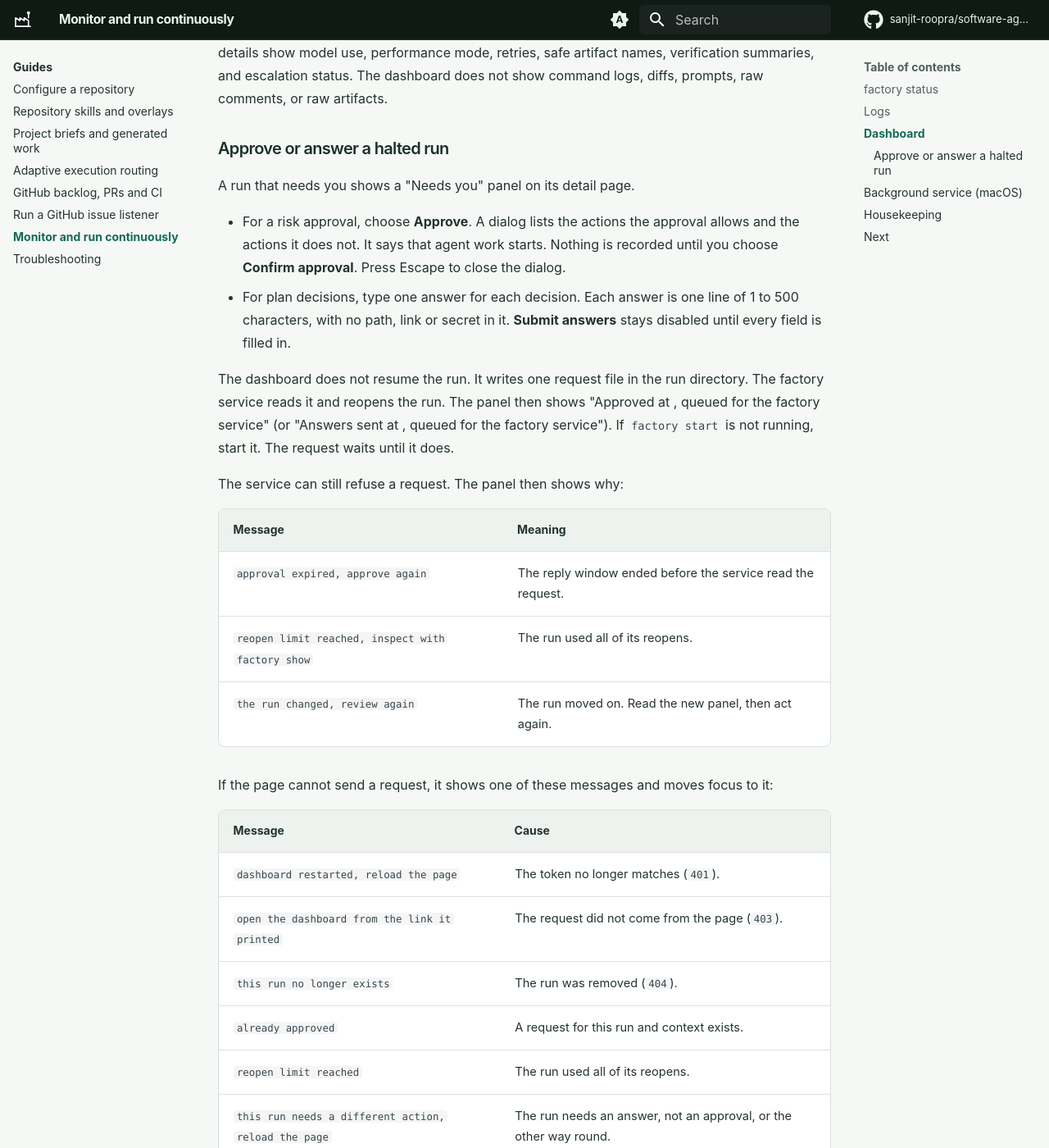
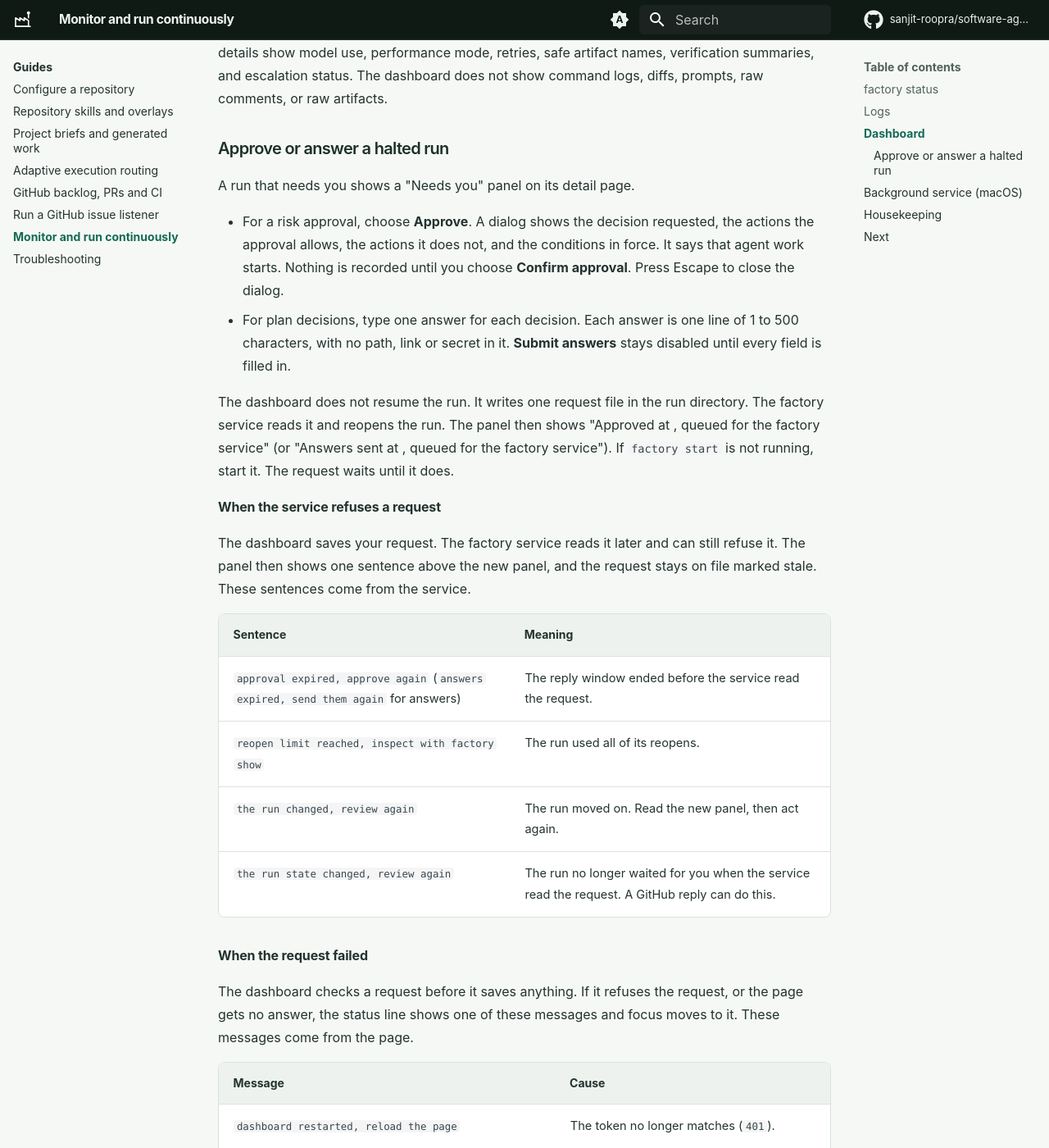
Before and after one commit to sanjit-roopra/software-agent-factory, an MkDocs documentation site: the page built from docs/guides/operations.md, in a window 1280 px wide and 1400 px high, scrolled down 1969 px. Shown: the whole window at 82% size. Built offline with MkDocs 1.6.1 and Material for MkDocs 9.7.7, drawn with Linux system fonts in a browser that asks for light colours; comment, search, counter and statistics services are not loaded; some of the changed text lies outside the part shown.

Commit message:
docs(dashboard): say slice 4 shipped, split the two message tables, add answer wording
ADR-033 spoke of slice 4 as future work in two places and tagged the token
note "(slice 4)". It now says slice 4 added the routes and drops the tag. The
resume and observability docstrings no longer call the dashboard read-only: it
still never calls the write functions, and a test checks that.

The operations guide had one table of service refusals and one of request
failures, and a reader took one for the other. They are now two headed
sections that say who sends each message: the service for a stale request, the
page for a request it could not send. The service table gains the state_changed
sentence, and both tables give the wording for plan answers ("answers already
sent", "answers expired, send them again"). The approve dialog now lists the
decision requested and the conditions in force, and a form for a new episode
starts empty, so the guide says both.

Co-Authored-By: Claude Opus 5.5 <noreply@anthropic.com>
Claude-Session: https://claude.ai/code/session_01BkF6p8bmobrGNmsC9n4UN6

```diff
--- a/docs/guides/operations.md
+++ b/docs/guides/operations.md
@@ -93,10 +93,10 @@ does not show command logs, diffs, prompts, raw comments, or raw artifacts.
 
 A run that needs you shows a "Needs you" panel on its detail page.
 
-- For a risk approval, choose **Approve**. A dialog lists the actions the
-  approval allows and the actions it does not. It says that agent work starts.
-  Nothing is recorded until you choose **Confirm approval**. Press Escape to
-  close the dialog.
+- For a risk approval, choose **Approve**. A dialog shows the decision
+  requested, the actions the approval allows, the actions it does not, and the
+  conditions in force. It says that agent work starts. Nothing is recorded until
+  you choose **Confirm approval**. Press Escape to close the dialog.
 - For plan decisions, type one answer for each decision. Each answer is one line
   of 1 to 500 characters, with no path, link or secret in it. **Submit answers**
   stays disabled until every field is filled in.
@@ -107,31 +107,40 @@ shows "Approved at <time>, queued for the factory service" (or "Answers sent at
 <time>, queued for the factory service"). If `factory start` is not running,
 start it. The request waits until it does.
 
-The service can still refuse a request. The panel then shows why:
+#### When the service refuses a request
 
-| Message | Meaning |
+The dashboard saves your request. The factory service reads it later and can
+still refuse it. The panel then shows one sentence above the new panel, and the
+request stays on file marked stale. These sentences come from the service.
+
+| Sentence | Meaning |
 | --- | --- |
-| `approval expired, approve again` | The reply window ended before the service read the request. |
+| `approval expired, approve again` (`answers expired, send them again` for answers) | The reply window ended before the service read the request. |
 | `reopen limit reached, inspect with factory show` | The run used all of its reopens. |
 | `the run changed, review again` | The run moved on. Read the new panel, then act again. |
+| `the run state changed, review again` | The run no longer waited for you when the service read the request. A GitHub reply can do this. |
 
-If the page cannot send a request, it shows one of these messages and moves
-focus to it:
+#### When the request failed
+
+The dashboard checks a request before it saves anything. If it refuses the
+request, or the page gets no answer, the status line shows one of these messages
+and focus moves to it. These messages come from the page.
 
 | Message | Cause |
 | --- | --- |
 | `dashboard restarted, reload the page` | The token no longer matches (`401`). |
 | `open the dashboard from the link it printed` | The request did not come from the page (`403`). |
 | `this run no longer exists` | The run was removed (`404`). |
-| `already approved` | A request for this run and context exists. |
+| `already approved` (`answers already sent` for answers) | A request for this run and context exists. |
 | `reopen limit reached` | The run used all of its reopens. |
 | `this run needs a different action, reload the page` | The run needs an answer, not an approval, or the other way round. |
 | `the run changed, review again` | The run is in a new episode or no longer waits. |
-| `approval expired, approve again` | The reply window ended. |
+| `approval expired, approve again` (`answers expired, send them again` for answers) | The reply window ended. |
 | `decision N: use 1 to 500 characters, one line, ...` | The answer for decision N is not valid. |
 | `the request failed, try again` | Any other failure, or no answer from the server. |
 
-Answers you typed stay in the form when a request fails or the run changes.
+Answers you typed stay in the form when a request fails. If the run moved to a
+new episode or context, the form starts empty.
 
 The dashboard cannot retry, cancel or reconfigure anything. Authority stays with
 the workflow controller and the factory service.
```
Also changed, not shown: docs/decisions.md (+4 -4 lines), 2 other files.
